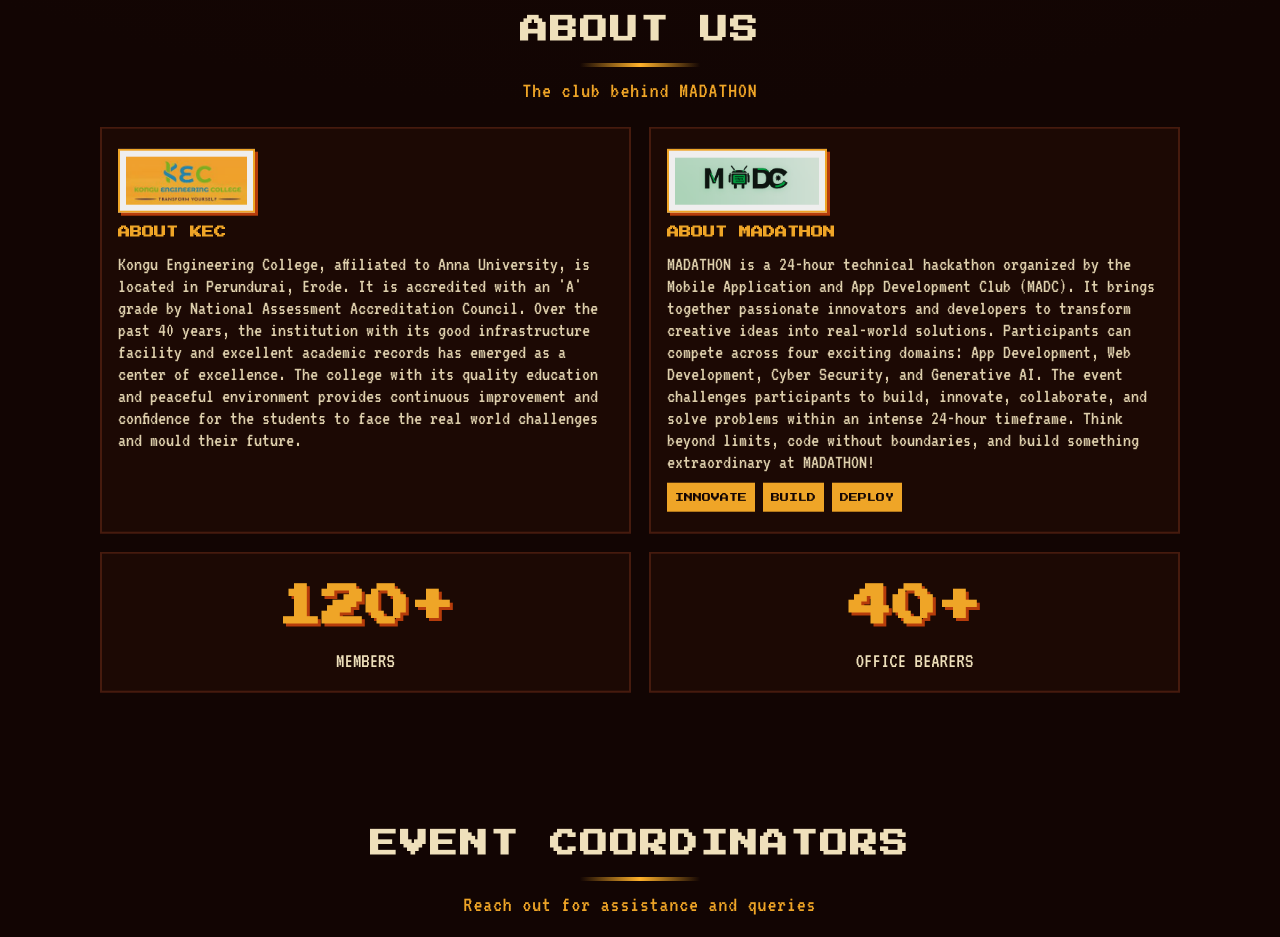
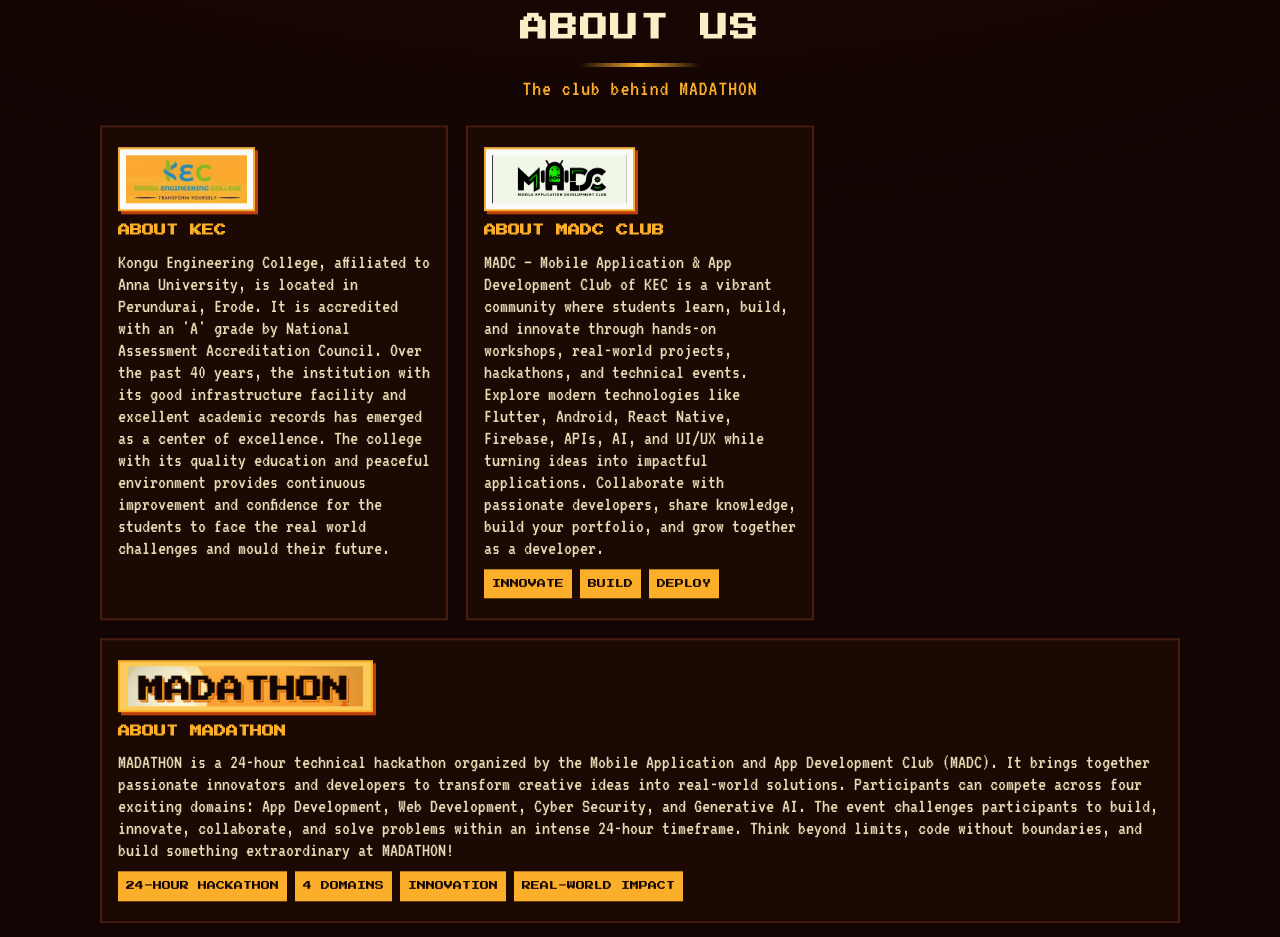
Before and after one commit to Navaneethanrs/Madathon-, a React (Vite) app: page / in a window 1280 px wide. Shown: the part 1860-2797 px from the top of the page. Built offline with nearby package versions, Linux system fonts and the light colour scheme.

Commit message:
feat: add 3-box About Us layout with MADC Club and MADATHON logos

```diff
--- a/src/App.jsx
+++ b/src/App.jsx
@@ -144,8 +144,25 @@
 
   <section id="about"><h2 className="px rv">ABOUT US</h2><i className="ul"/><p className="sb rv">The club behind MADATHON</p>
     <div className="grid g2">
-      <article className="card rv"><img className="kl" src="/kec-logo.png" alt="KEC"/><h3 className="px">ABOUT KEC</h3><p>Kongu Engineering College, affiliated to Anna University, is located in Perundurai, Erode. It is accredited with an 'A' grade by National Assessment Accreditation Council. Over the past 40 years, the institution with its good infrastructure facility and excellent academic records has emerged as a center of excellence. The college with its quality education and peaceful environment provides continuous improvement and confidence for the students to face the real world challenges and mould their future.</p></article>
-      <article className="card rv"><img className="kl" src="/madc-logo.png" alt="MADC"/><h3 className="px">ABOUT MADATHON</h3><p>MADATHON is a 24-hour technical hackathon organized by the Mobile Application and App Development Club (MADC). It brings together passionate innovators and developers to transform creative ideas into real-world solutions. Participants can compete across four exciting domains: App Development, Web Development, Cyber Security, and Generative AI. The event challenges participants to build, innovate, collaborate, and solve problems within an intense 24-hour timeframe. Think beyond limits, code without boundaries, and build something extraordinary at MADATHON!</p><div className="mot px"><span>INNOVATE</span><span>BUILD</span><span>DEPLOY</span></div></article>
+      <article className="card rv">
+        <img className="kl" src="/kec-logo.png" alt="KEC"/>
+        <h3 className="px">ABOUT KEC</h3>
+        <p>Kongu Engineering College, affiliated to Anna University, is located in Perundurai, Erode. It is accredited with an 'A' grade by National Assessment Accreditation Council. Over the past 40 years, the institution with its good infrastructure facility and excellent academic records has emerged as a center of excellence. The college with its quality education and peaceful environment provides continuous improvement and confidence for the students to face the real world challenges and mould their future.</p>
+      </article>
+
+      <article className="card rv">
+        <img className="kl" src="/madc-logo.png" alt="MADC Club"/>
+        <h3 className="px">ABOUT MADC CLUB</h3>
+        <p>MADC – Mobile Application & App Development Club of KEC is a vibrant community where students learn, build, and innovate through hands-on workshops, real-world projects, hackathons, and technical events. Explore modern technologies like Flutter, Android, React Native, Firebase, APIs, AI, and UI/UX while turning ideas into impactful applications. Collaborate with passionate developers, share knowledge, build your portfolio, and grow together as a developer.</p>
+        <div className="mot px"><span>INNOVATE</span><span>BUILD</span><span>DEPLOY</span></div>
+      </article>
+
+      <article className="card full rv">
+        <img className="kl wide" src="/madathon-logo.png" alt="MADATHON"/>
+        <h3 className="px">ABOUT MADATHON</h3>
+        <p>MADATHON is a 24-hour technical hackathon organized by the Mobile Application and App Development Club (MADC). It brings together passionate innovators and developers to transform creative ideas into real-world solutions. Participants can compete across four exciting domains: App Development, Web Development, Cyber Security, and Generative AI. The event challenges participants to build, innovate, collaborate, and solve problems within an intense 24-hour timeframe. Think beyond limits, code without boundaries, and build something extraordinary at MADATHON!</p>
+        <div className="mot px"><span>24-HOUR HACKATHON</span><span>4 DOMAINS</span><span>INNOVATION</span><span>REAL-WORLD IMPACT</span></div>
+      </article>
     </div>
     <div className="stats"><div className="card rv"><b className="px">120+</b><span>MEMBERS</span></div><div className="card rv"><b className="px">40+</b><span>OFFICE BEARERS</span></div></div>
   </section>
--- a/src/styles.css
+++ b/src/styles.css
@@ -101,7 +101,9 @@
 .card p{font-size:20px;line-height:1.1;opacity:.92}
 .chips{display:flex;gap:6px;flex-wrap:wrap}.chips span{border:1px solid #6a3a28;padding:3px 8px;font-size:16px;background:#2a120a}
 .acts{display:flex;gap:10px;margin-top:auto;padding-top:6px}
+.card.full{grid-column:1 / -1}
 .kl{height:64px;max-width:160px;object-fit:contain;align-self:flex-start;background:#fff;padding:6px;border:2px solid var(--sun);box-shadow:3px 3px 0 var(--rust)}
+.kl.wide{height:52px;max-width:260px;object-fit:contain;background:#ffcf5a;padding:4px 8px;border:2px solid var(--sun);box-shadow:3px 3px 0 var(--rust)}
 .mot{display:flex;gap:8px;flex-wrap:wrap}.mot span{background:var(--sun);color:#140604;font-size:9px;padding:8px}
 .stats{display:grid;grid-template-columns:1fr 1fr;gap:18px;margin-top:18px}
 .stats .card{align-items:center;text-align:center}.stats b{font-size:clamp(24px,5vw,44px);color:var(--sun);text-shadow:3px 3px 0 var(--rust)}
```
Also changed, not shown: public/madathon-logo.png (added), public/madc-logo.png.
